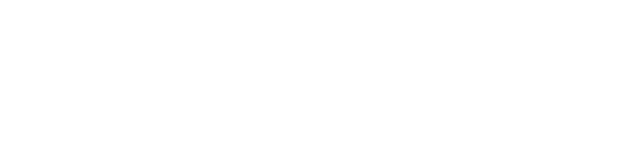
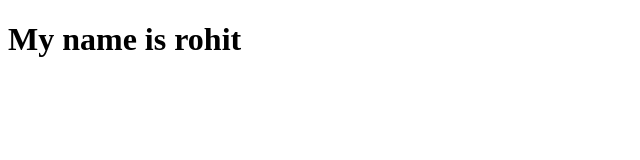
Before and after one commit to Rohitthapliyal123/learnGit, a plain HTML site: page about.html in a window 1280 px wide. Shown: the whole page, without its empty margins (0-640 px from the left). Drawn offline with Linux system fonts and the light colour scheme.

Commit message:
this change is for adding a new heading feature in that

```diff
--- a/about.html
+++ b/about.html
@@ -7,6 +7,6 @@
     <title>Document</title>
 </head>
 <body>
-
+      <h1>My name is rohit</h1>
 </body>
 </html>
```
Also changed, not shown: rohit.html (+1 -1 lines).
